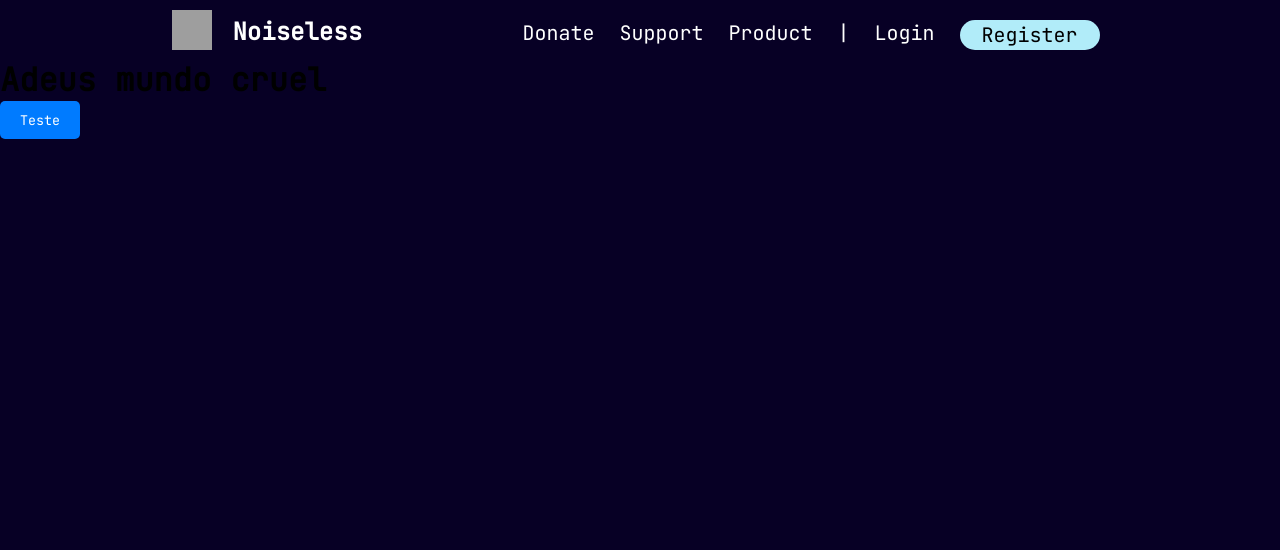
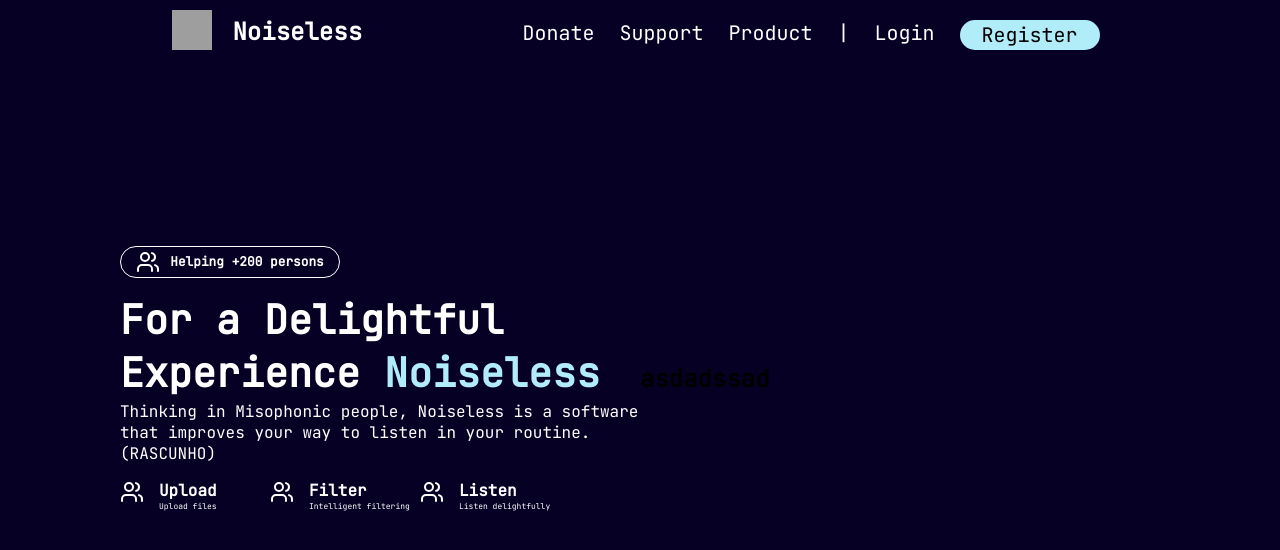
Before and after one commit to NoiselessOfficial/noiseless-frontend, a Vue app: page / in a window 1280 px wide. Shown: the top 550 px of the page. Built offline with nearby package versions, Linux system fonts and the light colour scheme; grey boxes are pictures that could not be loaded.

Commit message:
CardHome

```diff
--- a/package.json
+++ b/package.json
@@ -11,6 +11,7 @@
     "type-check": "vue-tsc --build"
   },
   "dependencies": {
+    "lucide-vue-next": "^1.0.0",
     "tailwindcss": "^4.2.2",
     "vue": "^3.5.31",
     "vue-router": "^5.0.4"
--- /dev/null
+++ b/src/components/ui/card/BaseCard.vue
@@ -0,0 +1,20 @@
+<template>
+    <div class="card">
+        <header v-if="$slots.header">
+            <slot name="header" />
+        </header>
+        <main>
+            <slot />
+        </main>
+        <footer v-if="$slots.footer">
+            <slot name="footer" />
+        </footer>
+    </div>
+</template>
+
+
+<style scoped>
+.card {
+    background: none;
+}
+</style>
--- /dev/null
+++ b/src/components/ui/card/CardHome.vue
@@ -0,0 +1,53 @@
+<script setup>
+import BaseCard from './BaseCard.vue';
+
+defineProps({
+    titulo: String,
+    descricao: String,
+    icone: Object
+})
+</script>
+
+<template>
+    <BaseCard>
+        <div class="a1">
+            <div class="b1">
+                <component class="icone" :is="icone" />
+            </div>
+            <div class="b2">
+                <h2>{{ titulo }}</h2>
+                <p>{{ descricao }}</p>
+            </div>
+        </div>
+    </BaseCard>
+</template>
+
+<style scoped>
+.a1 {
+    display: flex;
+
+    .b1 {
+        margin-right: 10%;
+    }
+
+    .b2 {
+        width: 100%;
+
+        h2 {
+            font-size: 1rem;
+            color: #FFFFFF;
+        }
+
+        p {
+            font-size: 0.5rem;
+            color: #FFFFFF;
+        }
+    }
+
+    .b1 {
+        .icone  {
+            color: #FFFFFF;
+        }
+    }
+}
+</style>
--- /dev/null
+++ b/src/components/ui/card/index.ts
@@ -0,0 +1,2 @@
+export { default as BaseCard } from "./BaseCard.vue"
+export { default as CardHome } from "./CardHome.vue"
--- a/src/pages/Home.vue
+++ b/src/pages/Home.vue
@@ -1,15 +1,36 @@
 <script setup lang="ts">
 import Navbar from '@/components/base/Navbar.vue';
-import {Button} from '@/components/ui/index.ts';
+import { Users } from 'lucide-vue-next';
+import { Button } from '@/components/ui/index';
+import { BaseCard, CardHome } from '@/components/ui/card/index';
 </script>
 
 <template>
     <div class="page">
         <Navbar />
         <div class="content">
-            <h1>Adeus mundo cruel</h1>
+            <section class="a1">
+                <div class="b1">
+                    <div class="c1">
+                        <Users color="white" />
+                        <h1>Helping +200 persons </h1>
+                    </div>
+                    <div class="c2">
+                        <h1>For a Delightful <br /> Experience <span>Noiseless</span></h1>
+                        <h2>Thinking in Misophonic people, Noiseless is a software that improves your way to
+                            listen in your routine. (RASCUNHO)</h2>
+                    </div>
+                    <div class="c3">
+                        <CardHome class="card" titulo="Upload" descricao="Upload files" :icone="Users" />
+                        <CardHome class="card" titulo="Filter" descricao="Intelligent filtering" :icone="Users" />
+                        <CardHome class="card" titulo="Listen" descricao="Listen delightfully" :icone="Users" />
+                    </div>
+                </div>
+                <div class="b2">
+                    <h2>asdadssad</h2>
+                </div>
+            </section>
         </div>
-        <Button variant="p1">Teste</Button>
     </div>
 </template>
 
@@ -20,4 +41,73 @@ import {Button} from '@/components/ui/index.ts';
     min-height: 100vh;
     background-color: #070025;
 }
+
+.a1 {
+    display: flex;
+    align-items: center;
+    width: 100%;
+    height: 80vh;
+
+    .b1 {
+        height: 100%;
+        width: 50%;
+        padding-left: 15vh;
+        display: flex;
+        flex-direction: column;
+        justify-content: center;
+
+        .c1{
+            display: flex;
+            align-items: center;
+            justify-content: center;
+            gap: 10px;
+            width: 220px;
+            border: 1px solid #FFFFFF;
+            padding: 3px;
+            border-radius: 999px;
+            margin-bottom: 15px;
+
+            h1 {
+                font-size: 0.8rem;
+                color: #FFFFFF;
+            }
+
+        }
+
+        .c2 {
+            h1 {
+                font-size: 2.5rem;
+                color: #FFFFFF;
+            }
+
+            h1 span {
+                color: #B1ECF9;
+            }
+
+            h2 {
+                font-size: 1rem;
+                color: #FFFFFF;
+                margin-top: 2px;
+                font-weight: 200;
+            }
+        }
+
+        .c3 {
+            display: flex;
+            justify-content: left;
+            margin-top: 2vh;
+
+            .card {
+                width: 150px;
+            }
+        }
+
+        .b2{
+            background-color: red;
+            width: 10px;
+            height: 100%;
+        }
+    }
+
+}
 </style>
```
Also changed, not shown: 1 other file (tests, documents, lock files or other folders).
